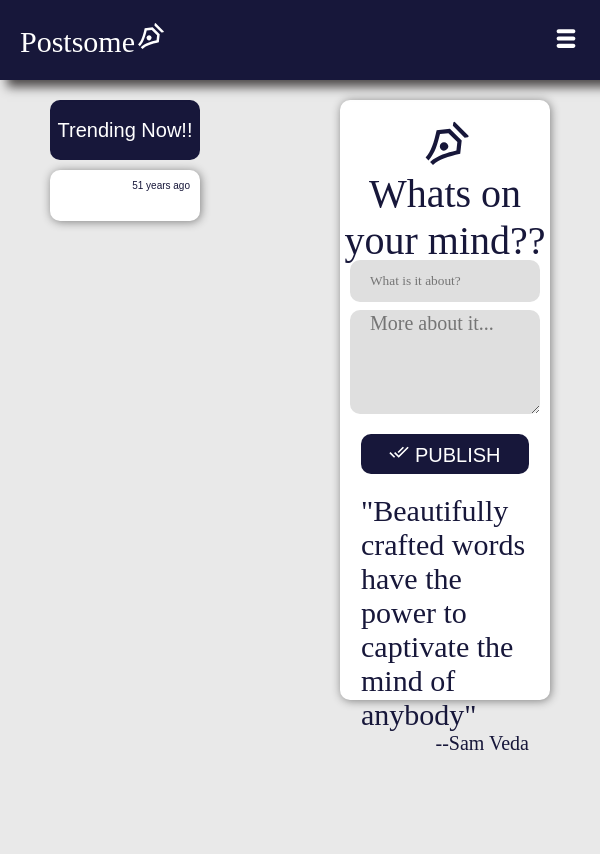
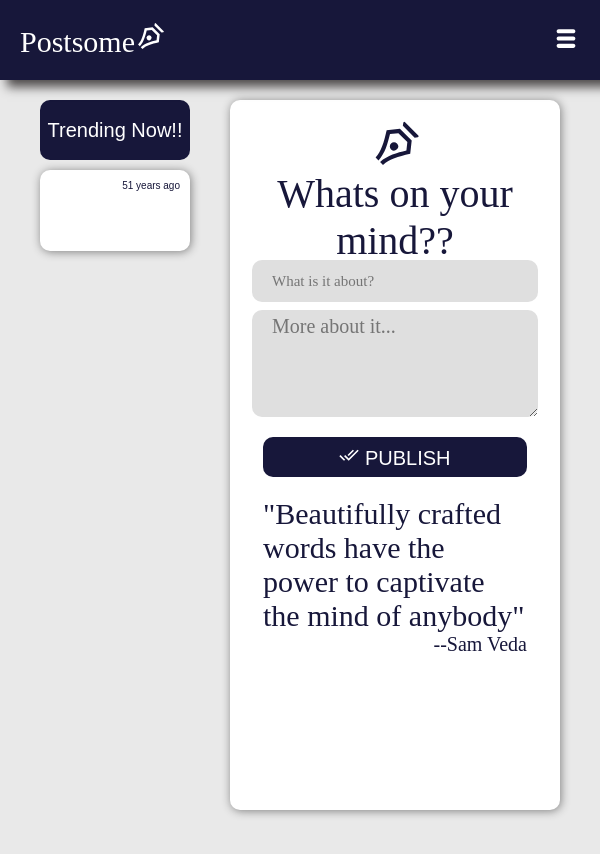
Before and after one commit to sohamraktawan/Postsome, a React (Create React App) app: page /create in a window 600 px wide. Shown: the top 854 px of the page. Built offline with nearby package versions, Linux system fonts and the light colour scheme; no server answers.

Commit message:
fixed css bugs

```diff
--- a/src/MyComponents/Post.js
+++ b/src/MyComponents/Post.js
@@ -207,7 +207,7 @@ function Post(props) {
           <FaUser className="user_icon"/>
           <div className="post_head_user"> {post1.username}</div>
           </div>
-          <RiPenNibLine className="user_icon"/>
+          <RiPenNibLine className="user_icon_nib"/>
           <div className="post_head_timestamp">{timeSince(post1.timeStamp)} ago</div>
         </div>
         <div className="post_body">
--- a/src/MyComponents/SignUp.js
+++ b/src/MyComponents/SignUp.js
@@ -89,7 +89,7 @@ function SignUp() {
             <div className="login_text2">
                 <h2>Postsome</h2>
             </div>
-        <div className="login" style={mystyle}>
+        <div className="login" >
             <h2 className='login_head'>Sign Up to Postsome</h2>
             <form action="">
                 <div><input onChange={handleChange} type="text" name="username" id="username" className="login_input"  value={input.username} autoComplete="off" placeholder="username"/></div>
--- a/src/comp.css
+++ b/src/comp.css
@@ -188,9 +188,10 @@ body{
     }
     .login{
         width:80%;
-        height: 350px;
-        padding-top: 20px;
-        margin-top: 150px;
+        min-height: 300px;
+
+        padding-bottom: 10px;
+        margin-top: 40px;
         margin-left: auto;
         margin-right: auto;
         background-color: rgb(255, 255, 255);
@@ -253,9 +254,9 @@ body{
             margin-bottom: 20px;
             background-color:  rgb(166, 201, 255);
             border-radius: 10px;
-            font-size: 10px;
+            font-size: 15px;
             font-weight: bold;
-            font-family: monospace;
+            font-family: Maven-Pro, sans-serif;
             padding: 10px;
         }
         .login_button:hover{
@@ -269,10 +270,10 @@ body{
         }
         .login_signup{
             text-align: center;
-            font-family: monospace;
+            font-family: Maven-Pro, sans-serif;
             color: rgb(22, 22, 22);
             text-decoration: none;
-            font-size: 10px;
+            font-size: 15px;
 
             background-color:  rgb(166, 201, 255);
             width: 85%;
@@ -331,13 +332,14 @@ body{
             height: 100px;
             border-radius: 10px;
             padding-left: 10px;
+            padding-right: 10px;
             justify-content: space-between;
             align-items: center;
         }
         .post_head_user{
             color: white;
             width: 10%;
-            font-size: 25px;
+            font-size: 15px;
             display: flex;
             align-items: center;
             margin-bottom: 15px;
@@ -356,6 +358,7 @@ body{
             align-items: center;
             margin-bottom: 10px;
             margin-left: 10px;
+
 
         }
         .post_body{
@@ -400,6 +403,17 @@ body{
             color: white;
             margin-bottom: 15px;
             margin-left: 15px;
+
+        }
+        .user_icon_nib{
+
+            margin-right: 5px;
+            height: 30px;
+            width: 30px;
+            color: white;
+            margin-bottom: 15px;
+            margin-left: 15px;
+            display: none;
 
         }
 
@@ -562,8 +576,9 @@ body{
             border-radius: 10px;
             border: none;
             background-color: rgb(223, 223, 223);
-            padding-left: 20px;
+            padding-left: 10px;
             font-family: 'Righteous', cursive;
+            font-size: 15px;
 
         }
         .make_post_title:focus{
@@ -576,11 +591,12 @@ body{
         }
         .make_post_desc{
             width: 80%;
-            font-size: 20px;
+            font-size: 10px;
             height: 100px;
             border: none;
             background-color: rgb(223, 223, 223);
-            padding-left: 20px;
+            padding-top: 5px;
+            padding-left: 10px;
             border-radius: 10px;
             font-family: 'Dancing Script', cursive;
 
@@ -1209,7 +1225,7 @@ body{
     .post_head_user{
         color: white;
         width: 10%;
-        font-size: 25px;
+        font-size: 15px;
         display: flex;
         align-items: center;
         margin-bottom: 15px;
@@ -1244,9 +1260,9 @@ body{
     }
     .post_body_title{
         color: rgb(23, 23, 58);
-        font-size: 25px;
+        font-size: 15px;
         font-family: 'Righteous', cursive;
-        width: 50%;
+        width: 80%;
         text-align: center;
         margin: auto;
         padding-top: 20px;
@@ -1256,7 +1272,7 @@ body{
 
     .post_body_desc{
         color: rgb(23, 23, 58);
-        font-size: 20px;
+        font-size: 10px;
         width: 80%;
         text-align: center;
         margin: auto;
@@ -1273,6 +1289,16 @@ body{
         margin-bottom: 15px;
         margin-left: 15px;
 
+    }
+    .user_icon_nib{
+
+        margin-right: 5px;
+        height: 30px;
+        width: 30px;
+        color: white;
+        margin-bottom: 15px;
+        margin-left: 15px;
+        display: none;
     }
 
     .user_container{
@@ -1397,9 +1423,10 @@ body{
     .make_post{
         position: relative;
         top: 100px;
-        height: 600px;
-        width: 35%;
-        margin-left: 100px;
+        height: 700px;
+        padding-bottom: 10px;
+        width: 55%;
+
         background-color: white;
         box-shadow: 1px 1px 10px grey;
         border-radius: 10px;
@@ -1410,6 +1437,7 @@ body{
         font-family:'Pacifico', cursive;
         height: 60px;
         font-size: 40px;
+        margin-bottom: 20px;
     }
     .make_post_icon_container{
         display: flex;
@@ -1598,8 +1626,9 @@ body{
 
     .trending_link_out{
         margin: 0px;
-
+        min-height: 50px;
         width: 100%;
+        padding-bottom: 10px;
 
     }
     .trending_link_in{
@@ -1610,6 +1639,7 @@ body{
         width: 100%;
         box-shadow: 1px 1px 10px grey;
         border-radius: 10px;
+        padding-bottom: 10px;
     }
     .trending_link_in:hover{
         background-color: rgb(230, 230, 230);
@@ -1651,7 +1681,7 @@ body{
         font-family: 'Righteous', cursive;
         font-size: 15px;
         text-align: center;
-        margin-bottom: 10px;
+        margin-top: 10px;
         height: 30px;
     }
     .trending_column{
@@ -2075,6 +2105,17 @@ body{
     margin-bottom: 15px;
     margin-left: 15px;
 
+
+}
+.user_icon_nib{
+
+    margin-right: 5px;
+    height: 30px;
+    width: 30px;
+    color: white;
+    margin-bottom: 15px;
+    margin-left: 15px;
+
 }
 
 .user_container{
@@ -2399,8 +2440,9 @@ body{
 
 .trending_link_out{
     margin: 0px;
-
+    min-height: 50px;
     width: 100%;
+    padding-bottom: 20px;
 
 }
 .trending_link_in{
@@ -2411,6 +2453,7 @@ body{
     width: 100%;
     box-shadow: 1px 1px 10px grey;
     border-radius: 10px;
+    padding-bottom: 20px;
 }
 .trending_link_in:hover{
     background-color: rgb(230, 230, 230);
@@ -2454,6 +2497,7 @@ body{
     text-align: center;
     margin-bottom: 10px;
     height: 30px;
+    margin-top: 10px;
 }
 .trending_column{
 
```
